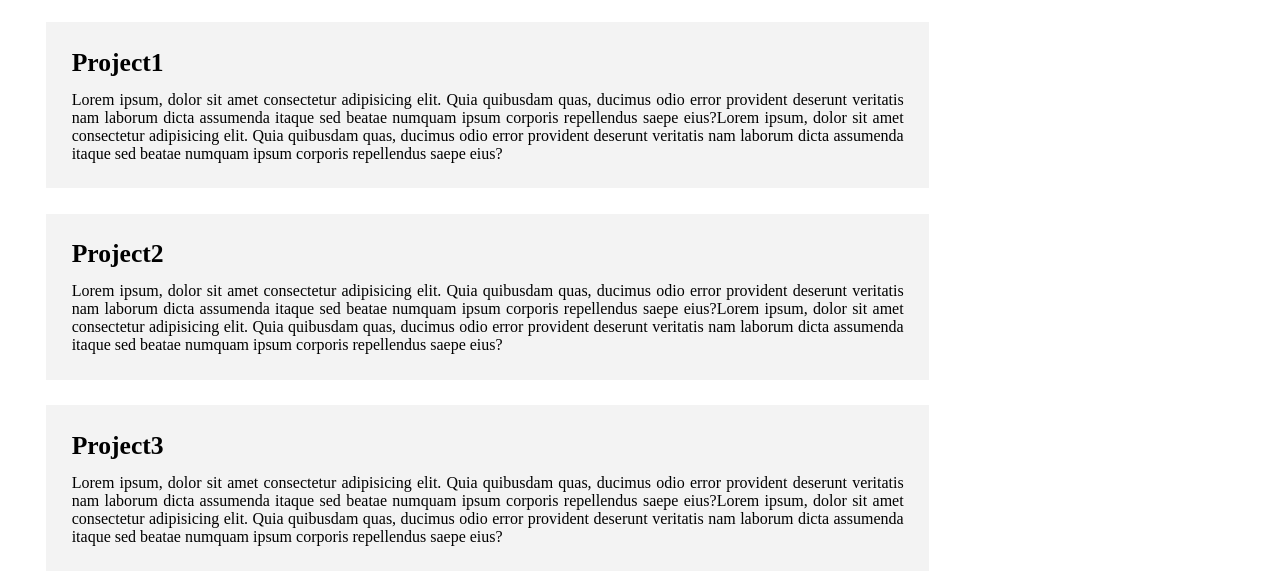
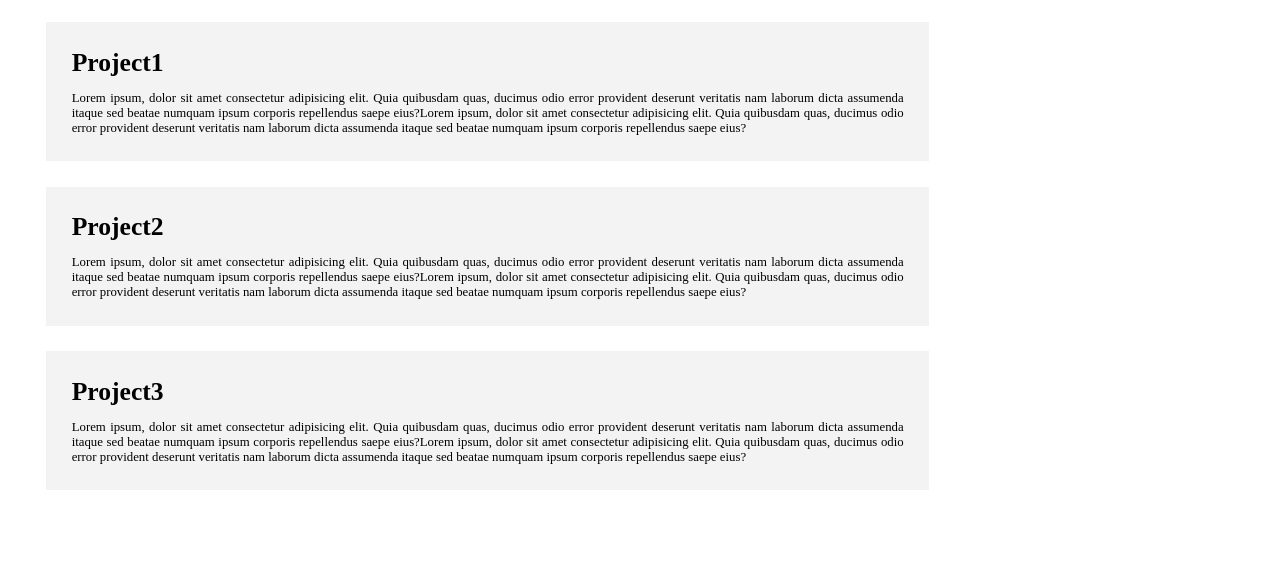
Before and after one commit to Charan-1039/Profil-Page, a plain HTML site: page proj.html in a window 1280 px wide. Shown: the part 148-732 px from the top of the page. Drawn offline with Linux system fonts and the light colour scheme.

Commit message:
project font unit changed

```diff
--- a/styl.css
+++ b/styl.css
@@ -287,3 +287,6 @@ i:hover{
     font-size: 2vw;
     padding-bottom: 1vw;
 }
+.p-h p{
+    font-size: 1vw;
+}
```
